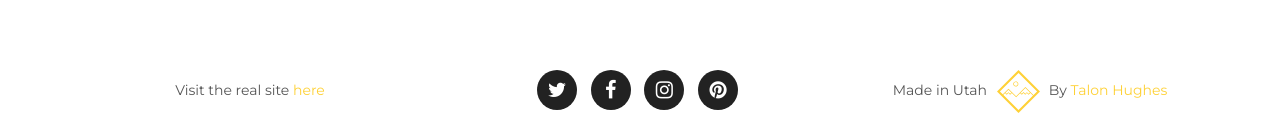
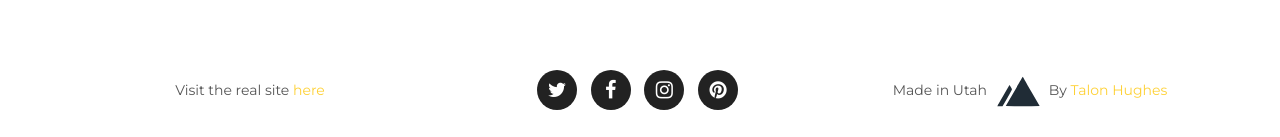
Before and after one commit to t-hughes/hungry-harvest-clone, a website: page public/index.html in a window 1280 px wide. Shown: the part 2962-3099 px from the top of the page. Drawn offline with nearby package versions, Linux system fonts and the light colour scheme; some packages are replaced by stand-ins of ours; a script that the page names is missing.

Commit message:
changed footer logo

```diff
--- a/public/index.html
+++ b/public/index.html
@@ -86,7 +86,8 @@
                         <div class="col-md-4">
                             <ul class="list-inline quicklinks">
                                 <li>Made in Utah
-                                    <li><img class="mtnIcon" src=".././img/mtnlogo-hungryharvest.svg"></li>
+                                    <li><img class="mtnIcon" src=".././img/mtn-logo.svg"></li>
+
                                     By <a class="footer-link" href="https://t-hughes.github.io/MyPortfolio/" target="_blank">Talon Hughes</a>
                                 </li>
                             </ul>
--- a/public/js/app.js
+++ b/public/js/app.js
@@ -8,7 +8,8 @@ app.config(function($urlRouterProvider, $stateProvider) {
 
     .state('home', {
         url: '/home',
-        templateUrl: 'views/home.html'
+        templateUrl: 'views/home.html',
+
     })
 
     .state('products', {
```
Also changed, not shown: public/img/mtn-logo.svg (added), 1 other file.
